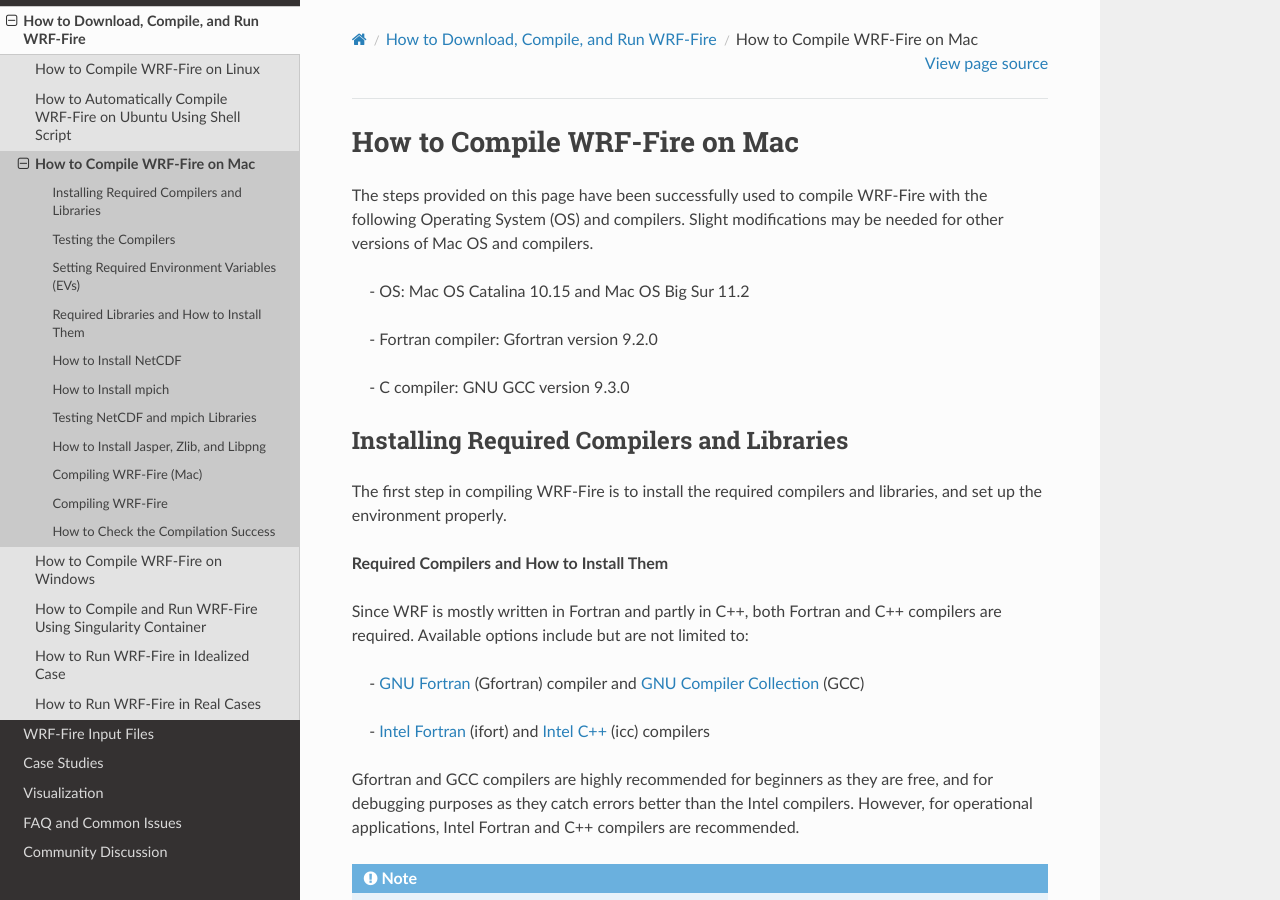
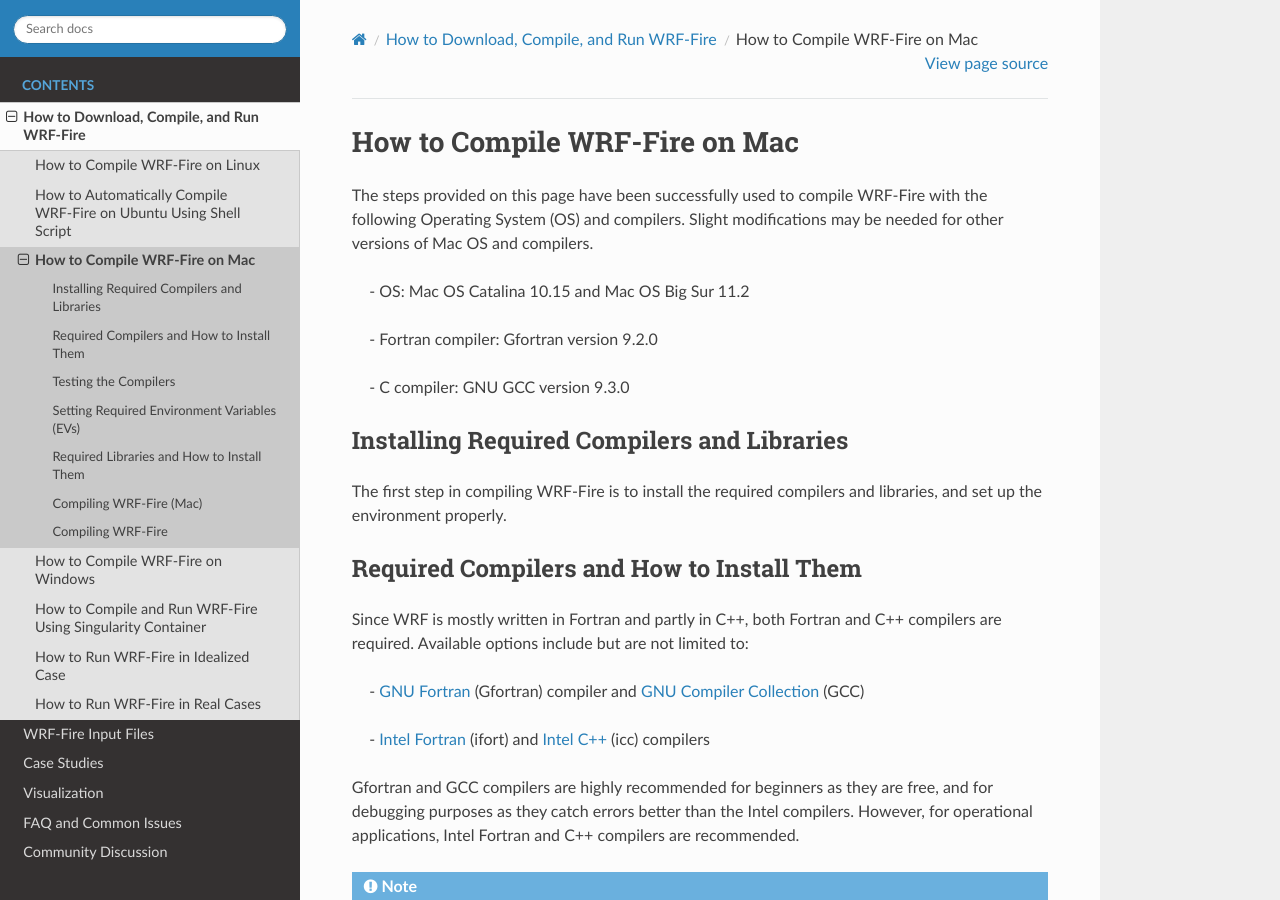
Before and after one commit to WRF-Fire-UNR/UNR-WRF-FIRE, a Sphinx documentation site: the page built from docs/source/Mac.rst, in a window 1280 px wide and 900 px high. Built offline with Sphinx 7.4.7 and the Read the Docs theme 2.0.0, drawn with Linux system fonts in a browser that asks for light colours.

Commit message:
Update Mac.rst

```diff
--- a/docs/source/Mac.rst
+++ b/docs/source/Mac.rst
@@ -24,7 +24,8 @@ The first step in compiling WRF-Fire is to install the required compilers and li
 
 .. _runwrf:
 
-**Required Compilers and How to Install Them**
+Required Compilers and How to Install Them
+------------------------------------------
 
 Since WRF is mostly written in Fortran and partly in C++, both Fortran and C++ compilers are required. Available options include but are not limited to:
 
@@ -135,8 +136,7 @@ WRF-Fire requires several libraries to compile and run successfully. The require
 
    All the required libraries should be compiled using the same compiler. Compiling the libraries with different compilers will cause errors when compiling the WRF-Fire itself.
 
-How to Install NetCDF
----------------------
+**How to Install NetCDF**
 
 In order to compile WRF-Fire, first intall the NetCDF C and then the NetCDF Fortran libraries.
 
@@ -198,8 +198,7 @@ After installing both NetCDF C and Fortran libraries, the following two Environm
    export NETCDF=$DIR/netcdf
 
 
-How to Install mpich
---------------------
+**How to Install mpich**
 
 The mpich library is required to compile and run WRF-Fire in parallel mode.
 Steps to install mpich library are as follows:
@@ -249,8 +248,7 @@ After installing mpich, the following Environment Variable should be set using t
 
    export PATH=$DIR/mpich/bin:$PATH
 
-Testing NetCDF and mpich Libraries
-----------------------------------
+**Testing NetCDF and mpich Libraries**
 
 .. raw:: html
 
@@ -258,8 +256,8 @@ Testing NetCDF and mpich Libraries
 
 --------------------
 
-How to Install Jasper, Zlib, and Libpng
----------------------------------------
+**How to Install Jasper, Zlib, and Libpng**
+
 Jasper, Zlib, and Libpng are only required to compile and run WRF-Fire in real-data cases.
 In order to install the above libraries, the following steps should be repeated for each library, and “library name” should be replaced by the name of the library being installed:
 
@@ -383,8 +381,7 @@ WRF-Fire is compiled using 2 CPUs by default. To change the number of CPUs used
 
    $ ./compile -j 9 em_fire  >& log.compile
 
-How to Check the Compilation Success
-------------------------------------
+**How to Check the Compilation Success**
 
 .. raw:: html
 
```
